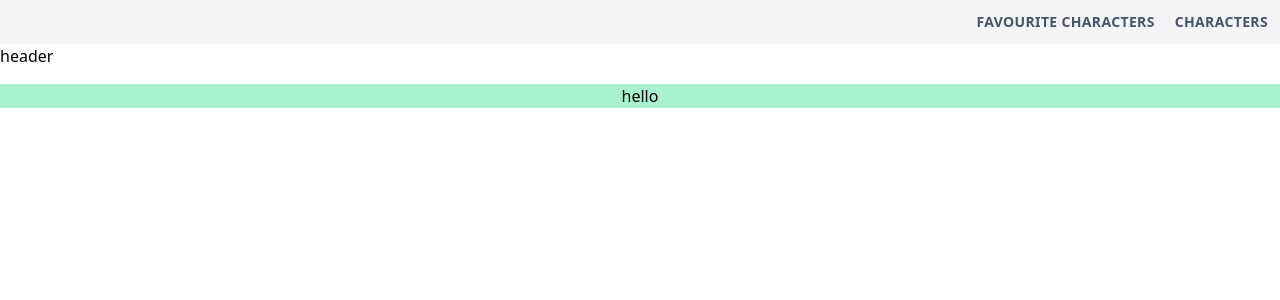
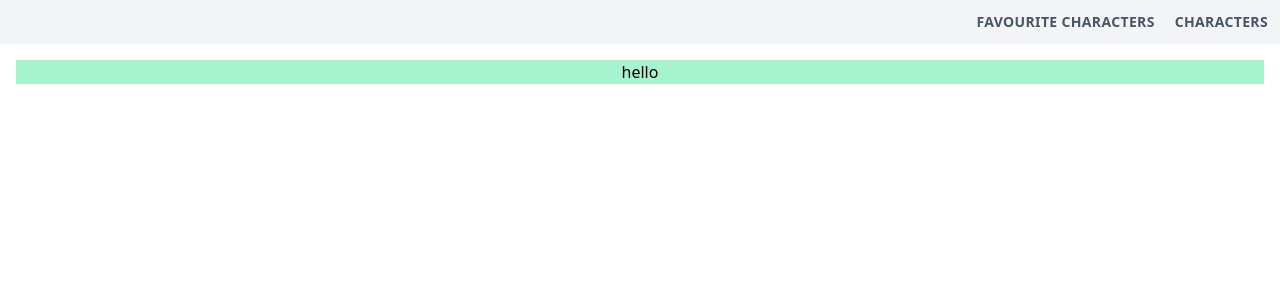
Before and after one commit to ann-kar/rick-morty, a Next.js app: page / in a window 1280 px wide. Shown: the top 300 px of the page. Built offline with nearby package versions, Linux system fonts and the light colour scheme.

Commit message:
feat: remove header

```diff
--- a/components/Layout.tsx
+++ b/components/Layout.tsx
@@ -9,8 +9,7 @@ export const Layout = ({ children }: LayoutProps) => {
   return (
     <div className="flex flex-col min-h-screen w-full">
       <Navbar/>
-      <h1>header</h1>
-      <main className="grow py-4 text-center">{children}</main>
+      <main className="grow p-4 text-center">{children}</main>
     </div>
   );
 };
```
